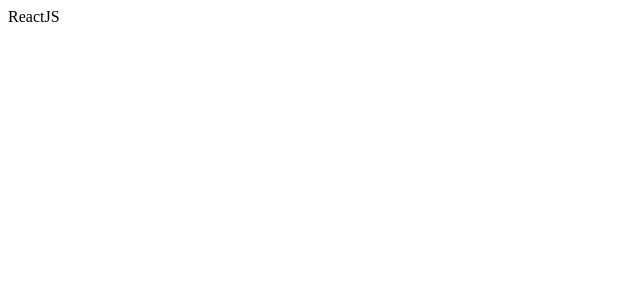
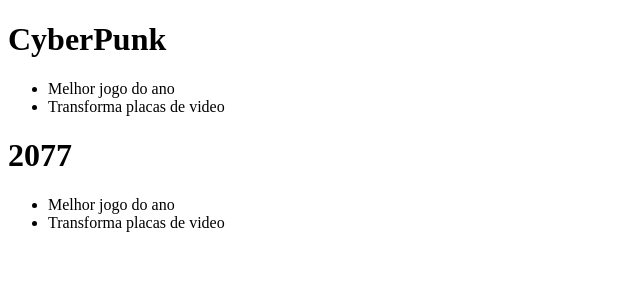
Before and after one commit to DanielAzevedoM/GoStack-Bootcamp, a React app in the folder Nível 1/ReactJS/: page / in a window 1280 px wide. Shown: the top 300 px of the page, without its empty margins (0-640 px from the left). Built offline with nearby package versions, Linux system fonts and the light colour scheme; the HTML template or start-up script is replaced by a standard one.

Commit message:
Aulas 1, 2, 3, 4 e 5 concluidas

```diff
--- a/Nível 1/ReactJS/src/App.js
+++ b/Nível 1/ReactJS/src/App.js
@@ -3,7 +3,23 @@
 import Header from './components/Header'
 
 function App(){
-    return <Header />
+    return (
+    <>
+    <Header title="CyberPunk">
+        <ul>
+            <li>Melhor jogo do ano</li>
+            <li>Transforma placas de video</li>
+        </ul>
+    </Header>
+    <Header title="2077">
+        <ul>
+            <li>Melhor jogo do ano</li>
+            <li>Transforma placas de video</li>
+        </ul>
+    </Header>
+    </>
+    )
+
 }
 
 export default App
--- a/Nível 1/ReactJS/src/components/Header.js
+++ b/Nível 1/ReactJS/src/components/Header.js
@@ -1,7 +1,14 @@
 import React from 'react'
 
-export default function Header(){
+export default function Header({ title, children }){
     return (
-        <header>ReactJS</header>
+        <header>
+
+            <h1>{title}</h1>
+            {children}
+
+        </header>
+
+
     )
 }
```
